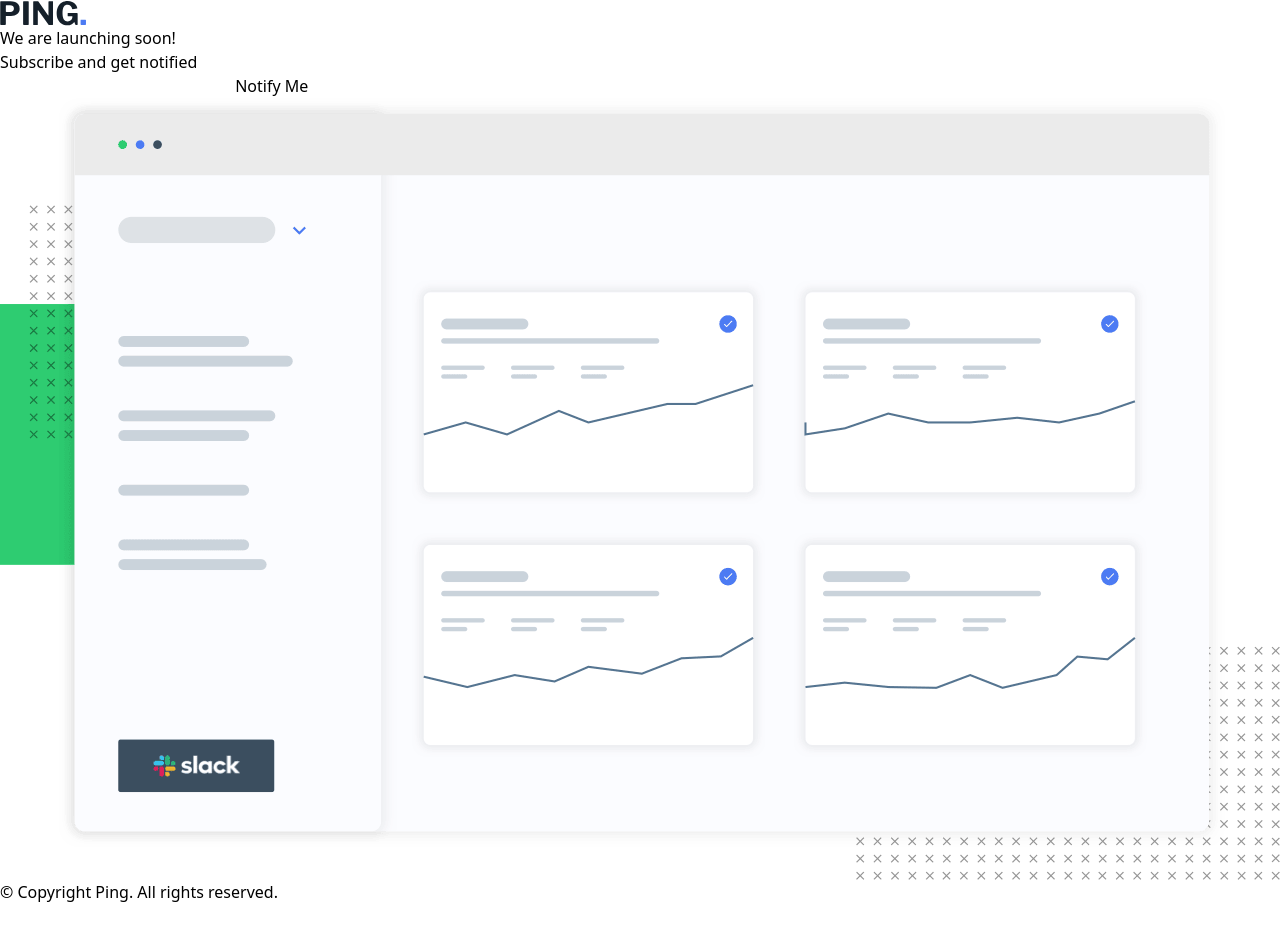
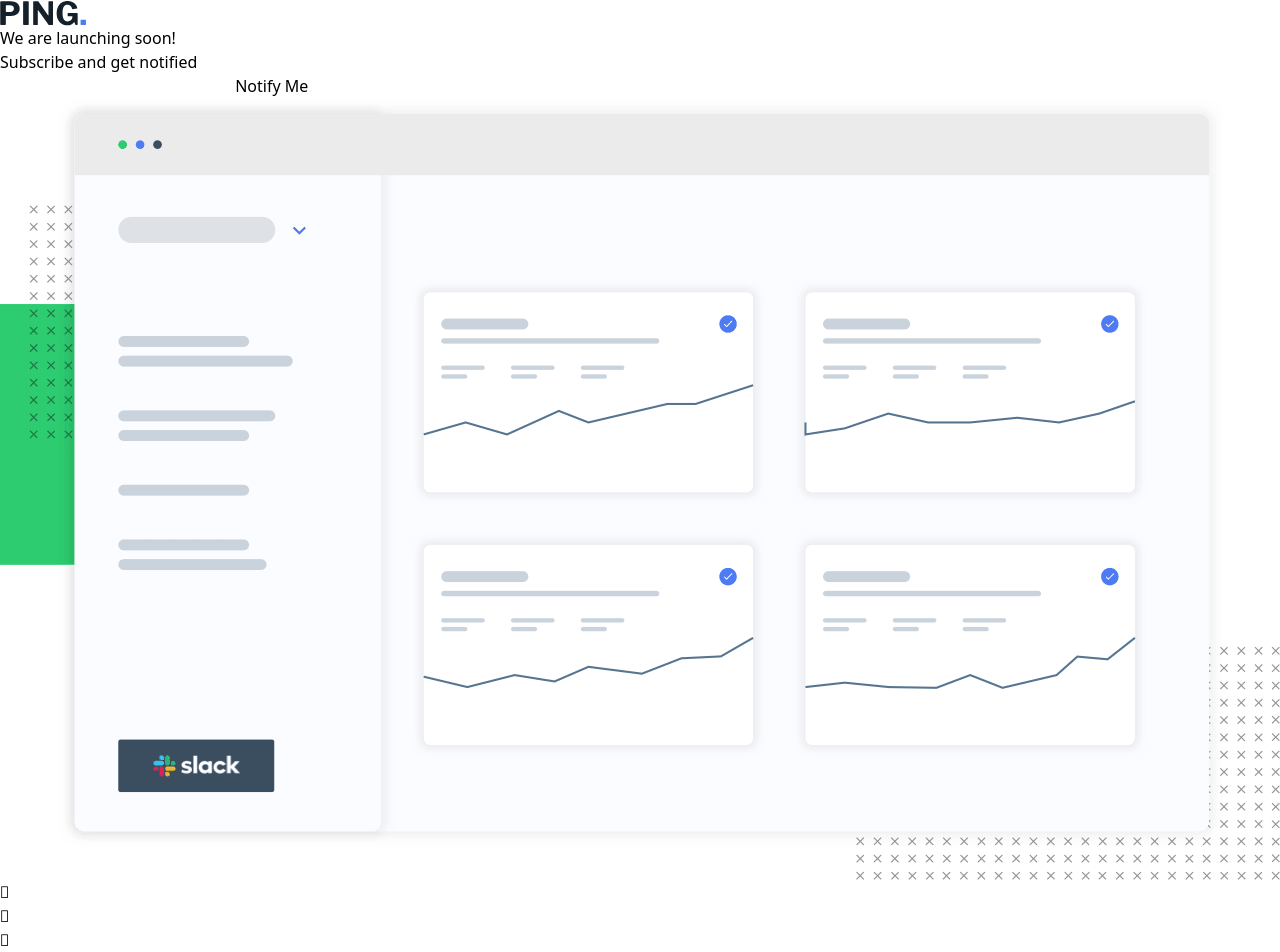
Before and after one commit to codexshell/ping-single-column-coming-soon-page, a SvelteKit app: page / in a window 1280 px wide. Shown: the top 952 px of the page. Before the commit the page ends 904 px from the top, so only its background shows below. Built offline with nearby package versions, Linux system fonts and the light colour scheme.

Commit message:
feat(css): add font awesome support
add facebook, twitter and instagram social icons

```diff
--- a/src/app.html
+++ b/src/app.html
@@ -3,6 +3,13 @@
 	<head>
 		<meta charset="utf-8" />
 		<link rel="icon" href="%sveltekit.assets%/favicon.png" />
+		<link
+			rel="stylesheet"
+			href="https://cdnjs.cloudflare.com/ajax/libs/font-awesome/6.1.2/css/brands.min.css"
+			integrity="sha512-nS1/hdh2b0U8SeA8tlo7QblY6rY6C+MgkZIeRzJQQvMsFfMQFUKp+cgMN2Uuy+OtbQ4RoLMIlO2iF7bIEY3Oyg=="
+			crossorigin="anonymous"
+			referrerpolicy="no-referrer"
+		/>
 		<meta name="viewport" content="width=device-width" />
 		%sveltekit.head%
 	</head>
--- a/src/lib/footer/Footer.svelte
+++ b/src/lib/footer/Footer.svelte
@@ -1,7 +1,18 @@
 <script></script>
 
 <footer>
-  <p>&copy; Copyright Ping. All rights reserved.</p>
+	<div class="social-icons">
+		<div class="social-icon">
+			<i class="fa-brands fa-facebook-f" />
+		</div>
+		<div class="social-icon">
+			<i class="fa-brands fa-twitter" />
+		</div>
+		<div class="social-icon">
+			<i class="fa-brands fa-instagram" />
+		</div>
+	</div>
+	<p>&copy; Copyright Ping. All rights reserved.</p>
 </footer>
 
 <style></style>
```
